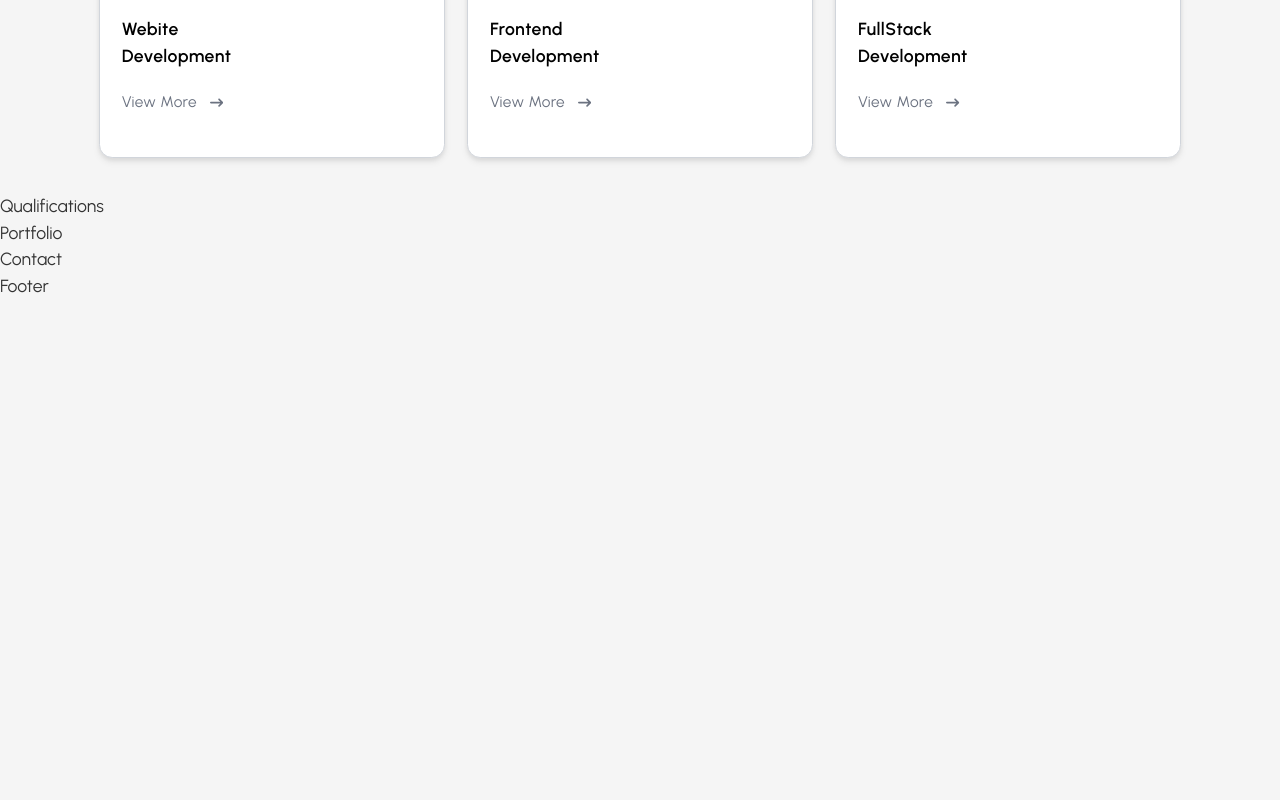
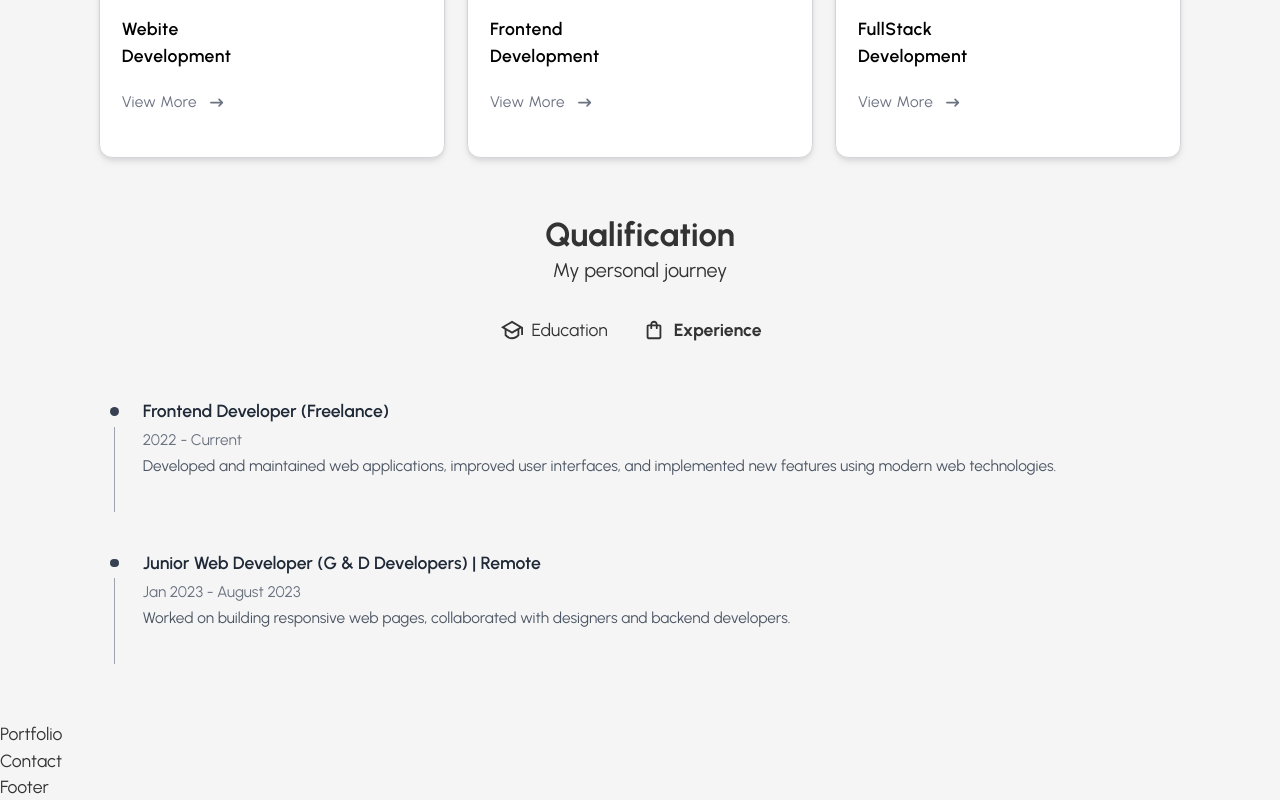
Before and after one commit to pradeepkhanal23/react-portfolio, a React (Vite) app: page / in a window 1280 px wide. Shown: the part 1830-2630 px from the top of the page. Before the commit the page ends 2129 px from the top, so only its background shows below. Built offline with nearby package versions, Linux system fonts and the light colour scheme; a web font is replaced by a local one.

Commit message:
qualifications section added

```diff
--- a/src/components/Qualifications.jsx
+++ b/src/components/Qualifications.jsx
@@ -1,4 +1,74 @@
+import { useState } from "react";
+import { qualifications } from "../utils/helpers";
+import { RiGraduationCapLine } from "react-icons/ri";
+import { MdOutlineShoppingBag } from "react-icons/md";
+
 const Qualifications = () => {
-  return <div>Qualifications</div>;
+  const [view, setView] = useState("experience");
+
+  const handleToggle = (viewType) => {
+    setView(viewType);
+  };
+
+  return (
+    <>
+      <section className="p-5 w-full max-w-5xl mx-auto">
+        <div className="mb-5 text-center">
+          <h2 className="title">Qualification</h2>
+          <p className="subtitle">My personal journey</p>
+        </div>
+
+        <div className="text-center mb-10">
+          <button
+            onClick={() => handleToggle("education")}
+            className={`mx-2 inline-flex items-center gap-x-2 ${
+              view === "education"
+                ? "font-bold  transition-all"
+                : "font-lighter"
+            }`}
+          >
+            <RiGraduationCapLine className="text-xl" /> Education
+          </button>
+          <button
+            onClick={() => handleToggle("experience")}
+            className={`px-4 py-2 mx-2 inline-flex items-center gap-x-2 ${
+              view === "experience"
+                ? "font-bold  transition-all"
+                : "font-lighter"
+            }`}
+          >
+            <MdOutlineShoppingBag className="text-xl" /> Experience
+          </button>
+        </div>
+
+        <div>
+          {qualifications[view].map((item) => (
+            <div key={item.id} className="relative mb-8">
+              <div className="flex gap-x-3">
+                <div className="relative after:absolute after:top-7 after:bottom-0 after:start-3.5 after:w-px after:bg-gray-400 ">
+                  <div className="relative z-10 size-7 flex justify-center items-center">
+                    <div className="size-2 rounded-full bg-gray-700 "></div>
+                  </div>
+                </div>
+
+                <div className="grow pt-0.5 pb-8 ">
+                  <h3 className="font-semibold text-gray-800  mb-1">
+                    {item.title}
+                  </h3>
+                  <h4 className="text-sm text-gray-500  mb-1">{item.date}</h4>
+                  <h4 className="text-sm text-gray-600 font-semibold tracking-wide mb-1">
+                    {item.institution}
+                  </h4>
+                  <p className="mt-1 text-sm text-gray-600 ">
+                    {item.description}
+                  </p>
+                </div>
+              </div>
+            </div>
+          ))}
+        </div>
+      </section>
+    </>
+  );
 };
 export default Qualifications;
--- a/src/utils/helpers.jsx
+++ b/src/utils/helpers.jsx
@@ -154,3 +154,42 @@ export const services = [
     ],
   },
 ];
+
+export const qualifications = {
+  experience: [
+    {
+      id: 1,
+      title: "Frontend Developer (Freelance)",
+      date: "2022 - Current",
+      description:
+        "Developed and maintained web applications, improved user interfaces, and implemented new features using modern web technologies.",
+    },
+    {
+      id: 2,
+      title: "Junior Web Developer (G & D Developers) | Remote",
+      date: "Jan 2023 - August 2023",
+      description:
+        "Worked on building responsive web pages, collaborated with designers and backend developers.",
+    },
+  ],
+  education: [
+    {
+      id: 1,
+      title: "Certification in Full Stack Web Development Course",
+      institution: "University of Sydney (Australia)",
+      date: "Feb 2024- Aug 2024 (expected)",
+      description:
+        "Studied intensive full stack web development course alongside 20+ hands-on and real world projects. Comprehensive practice with both frontend and backend technologies",
+      person: null,
+    },
+    {
+      id: 2,
+      title: "Bachelor's Degree in Computer Engineering",
+      institution: "Tribhuvan University (Kathmandu,Nepal)",
+      date: "2013 - 2017",
+      description:
+        "Relevant course work DSA, Operating system, Database management system(DBMS), Programming, Computer networks, Human-computer iteraction",
+      person: null,
+    },
+  ],
+};
```
